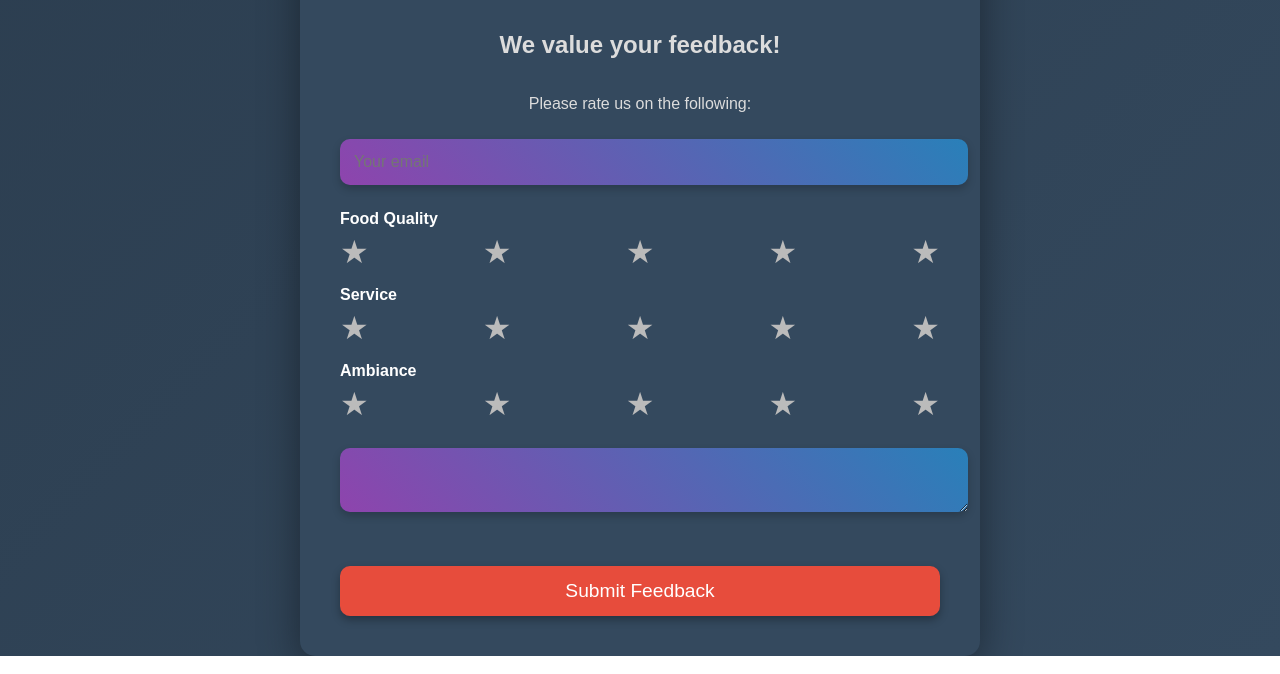
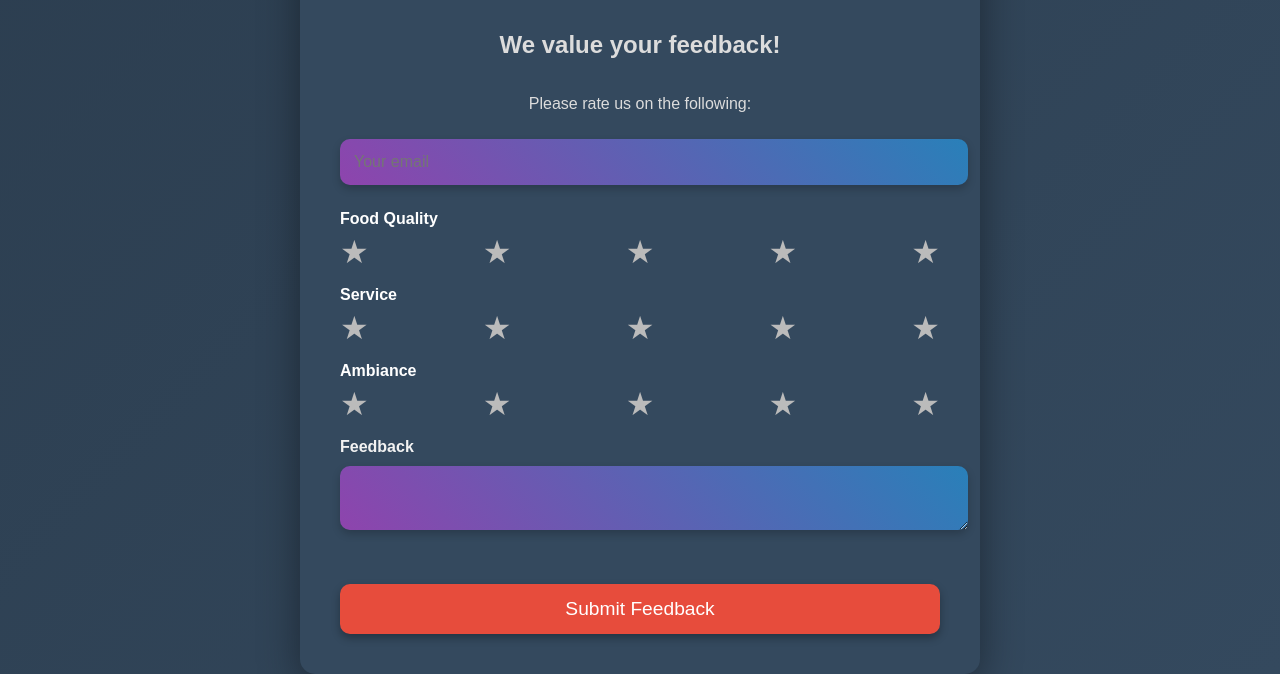
Before and after one commit to Abirami444/Feedback_form, a website: page feedback-form.html in a window 1280 px wide. Shown: the part 148-822 px from the top of the page. Drawn offline with Linux system fonts and the light colour scheme.

Commit message:
Update feedback-form.html

```diff
--- a/feedback-form.html
+++ b/feedback-form.html
@@ -237,7 +237,7 @@
           <input type="radio" name="ambiance" id="ambiance5" value="1"><label for="ambiance5">★</label>
         </div>
       </div>
-
+      <span><b>Feedback</b></span>
       <textarea
         id="feedback-field"
         name="feedback"
```
